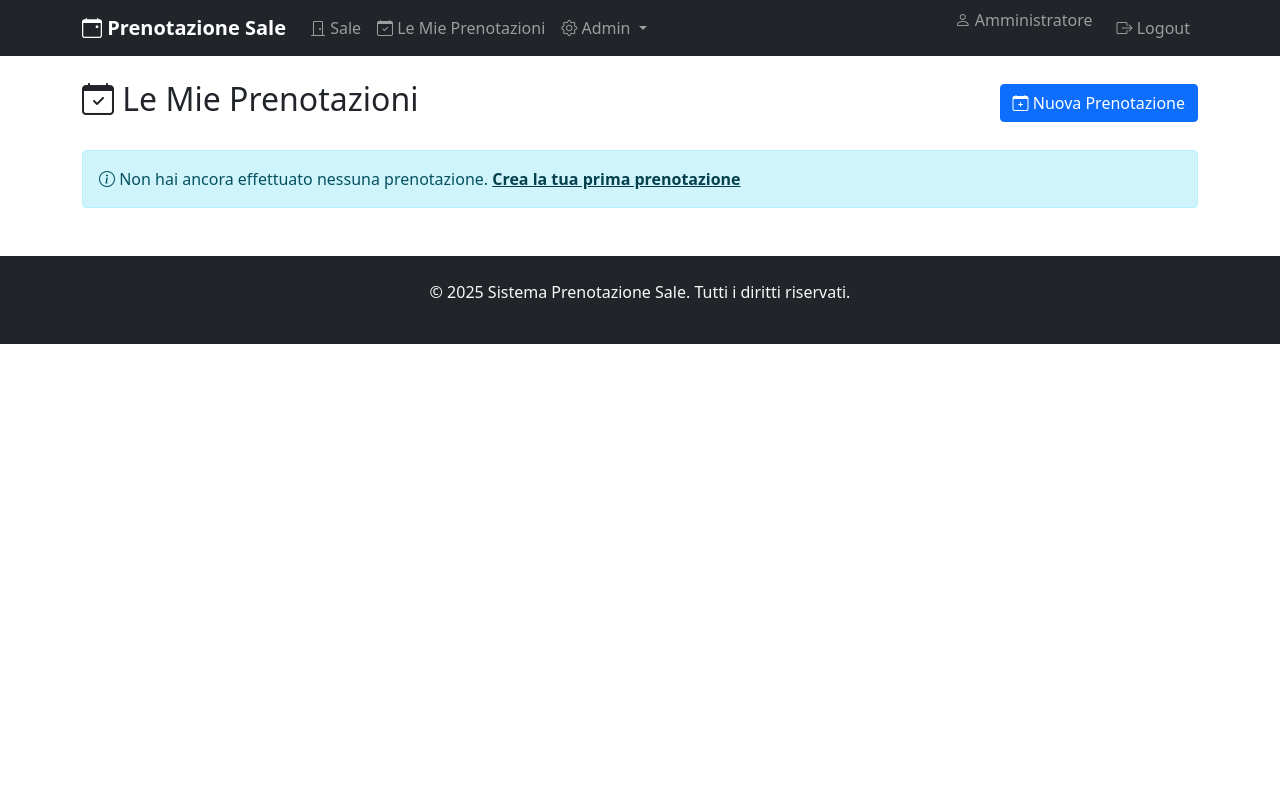
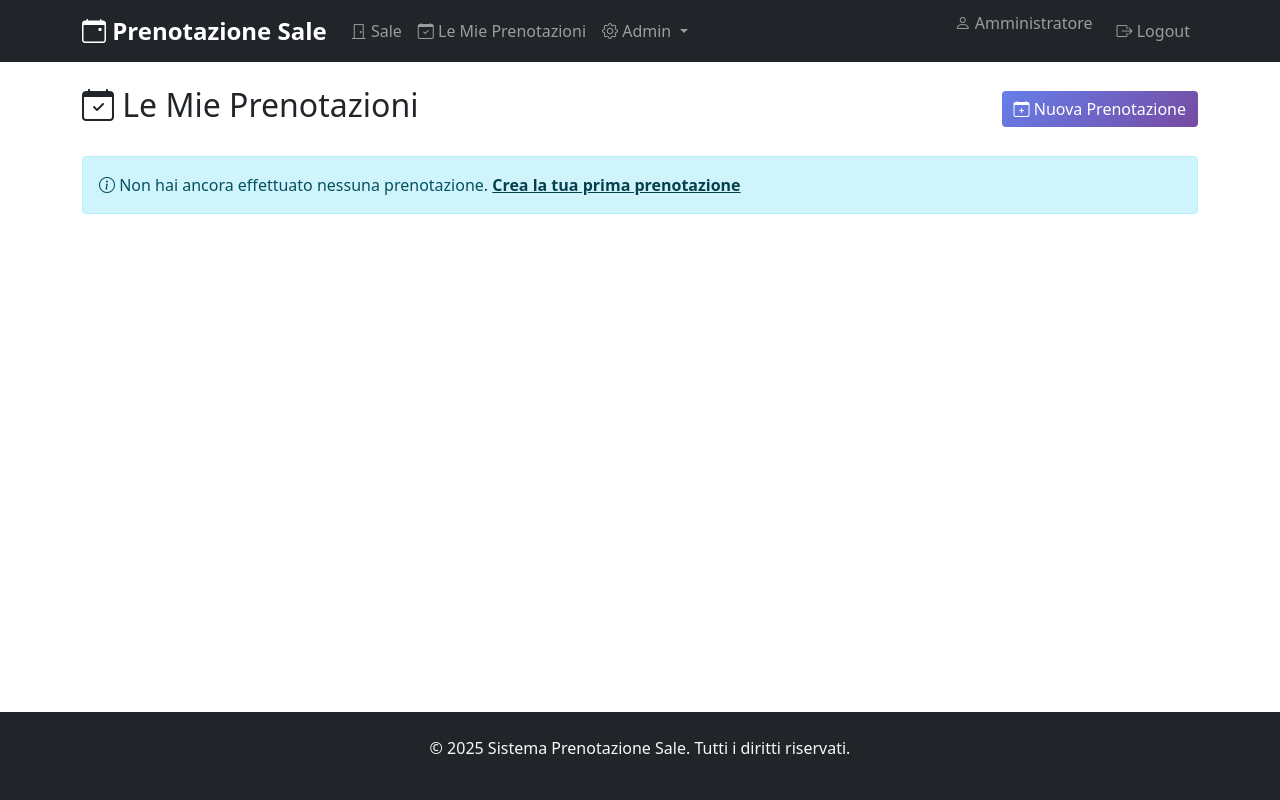
Before and after one commit to JoshuyPan/Meeting_room, a PHP site: page /bookings/index.php in a window 1280 px wide. Run offline with PHP 8.4, Linux system fonts and the light colour scheme; a user stored in the database is signed in; data comes from the database, SQL or seed files in the repository; data that the repository does not hold is empty.

Commit message:
final adjusts

```diff
--- a/src/assets/css/custom.css
+++ b/src/assets/css/custom.css
@@ -1,3 +1,21 @@
+html, body {
+    height: 100%;
+    margin: 0;
+}
+
+body {
+    display: flex;
+    flex-direction: column;
+}
+
+.content-wrap {
+    flex: 1 0 auto;
+}
+
+.footer {
+    flex-shrink: 0;
+}
+
 /* Stili personalizzati per il sistema prenotazioni */
 :root {
     --primary-color: #3498db;
@@ -32,6 +50,10 @@
 .navbar-brand {
     font-weight: 700;
     font-size: 1.5rem;
+}
+
+.sidebar {
+    min-height: calc(100vh - 56px);
 }
 
 .card-header {
--- a/src/controllers/BookingController.php
+++ b/src/controllers/BookingController.php
@@ -50,6 +50,8 @@ class BookingController {
                 $error = 'Sala non valida';
             } elseif (strtotime($bookingDate) < strtotime(date('Y-m-d'))) {
                 $error = 'Non puoi prenotare per date passate';
+            } elseif ($this->bookingModel->hasConflict($roomId, $bookingDate, $startTime, $endTime)) {
+                $error = 'Sala già prenotata in questo orario';
             } else {
                 try {
                     $this->bookingModel->create(
--- a/src/utils/Auth.php
+++ b/src/utils/Auth.php
@@ -5,7 +5,9 @@ class Auth {
     private $db;
 
     public function __construct() {
-        session_start();
+        if (session_status() === PHP_SESSION_NONE) {
+            session_start();
+        }
         $this->db = Database::getInstance();
     }
 
@@ -24,7 +26,6 @@ class Auth {
 
     public function logout() {
         session_destroy();
-        session_start();
     }
 
     public function isLoggedIn() {
--- a/src/views/layout/footer.php
+++ b/src/views/layout/footer.php
@@ -1,6 +1,7 @@
-    </div>
+        </div>
+    </main>
 
-    <footer class="bg-dark text-light py-4 mt-5">
+    <footer class="bg-dark text-light py-4">
         <div class="container text-center">
             <p>&copy; 2025 Sistema Prenotazione Sale. Tutti i diritti riservati.</p>
         </div>
--- a/src/views/layout/header.php
+++ b/src/views/layout/header.php
@@ -4,22 +4,16 @@
     $currentUser = $auth->getCurrentUser();
 ?>
 <!DOCTYPE html>
-<html lang="it">
+<html lang="it" class="h-100">
 <head>
     <meta charset="UTF-8">
     <meta name="viewport" content="width=device-width, initial-scale=1.0">
     <title>Sistema Prenotazione Sale</title>
     <link href="https://cdn.jsdelivr.net/npm/bootstrap@5.1.3/dist/css/bootstrap.min.css" rel="stylesheet">
     <link rel="stylesheet" href="https://cdn.jsdelivr.net/npm/bootstrap-icons@1.8.0/font/bootstrap-icons.css">
-    <style>
-        .navbar-brand { font-weight: bold; }
-        .sidebar { min-height: calc(100vh - 56px); }
-        .room-card { transition: transform 0.2s; }
-        .room-card:hover { transform: translateY(-2px); }
-        .booking-conflict { background-color: #ffe6e6; }
-    </style>
+    <link rel="stylesheet" href="/assets/css/custom.css">
 </head>
-<body>
+<body class="d-flex flex-column h-100">
     <nav class="navbar navbar-expand-lg navbar-dark bg-dark">
         <div class="container">
             <a class="navbar-brand" href="/index.php">
@@ -86,6 +80,7 @@
         </div>
     </nav>
 
+    <main class="flex-grow-1">
         <div class="container mt-4">
             <?php if (isset($_SESSION['error'])): ?>
                 <div class="alert alert-danger alert-dismissible fade show">
```
Lines whose indentation alone changed are shown as unchanged.
